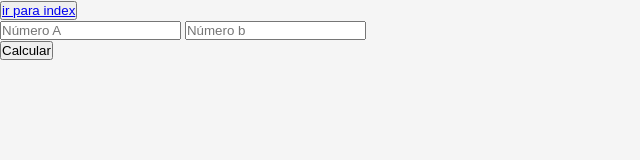
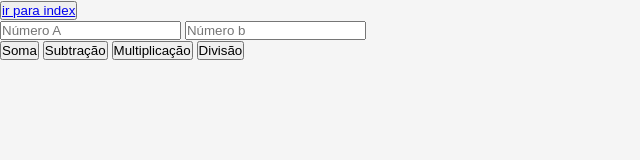
Before and after one commit to pablodelgado26/intro-js-01, a plain HTML site: page pages/math.html in a window 1280 px wide. Shown: the whole page, without its empty margins (0-640 px from the left). Drawn offline with Linux system fonts and the light colour scheme.

Commit message:
feat: criação de boões com funções

```diff
--- a/assets/scripts/math.scripts.js
+++ b/assets/scripts/math.scripts.js
@@ -1,11 +1,28 @@
-function calcular() {
+function soma() {
     let numA = Number(document.getElementById("numA").value);
     let numB = Number(document.getElementById("numB").value);
 
-    // alert(numA);
-    // alert(numB);
-
-    // soma
     let result = numA + numB;
     document.getElementById("result").innerText = result;
 }
+function sub() {
+    let numA = Number(document.getElementById("numA").value);
+    let numB = Number(document.getElementById("numB").value);
+
+    let result = numA - numB;
+    document.getElementById("result").innerText = result;
+}
+function mult() {
+    let numA = Number(document.getElementById("numA").value);
+    let numB = Number(document.getElementById("numB").value);
+
+    let result = numA * numB;
+    document.getElementById("result").innerText = result;
+}
+function divi() {
+    let numA = Number(document.getElementById("numA").value);
+    let numB = Number(document.getElementById("numB").value);
+
+    let result = numA / numB;
+    document.getElementById("result").innerText = result;
+}
--- a/pages/math.html
+++ b/pages/math.html
@@ -14,7 +14,10 @@
     </div>
 
     <div>
-        <button id="btn" onclick="calcular()">Calcular</button>
+        <button id="btn" onclick="soma()">Soma</button>
+        <button id="btn" onclick="sub()">Subtração</button>
+        <button id="btn" onclick="mult()">Multiplicação</button>
+        <button id="btn" onclick="divi()">Divisão</button>
     </div>
     <div>
         <p id="result"></p>
```
